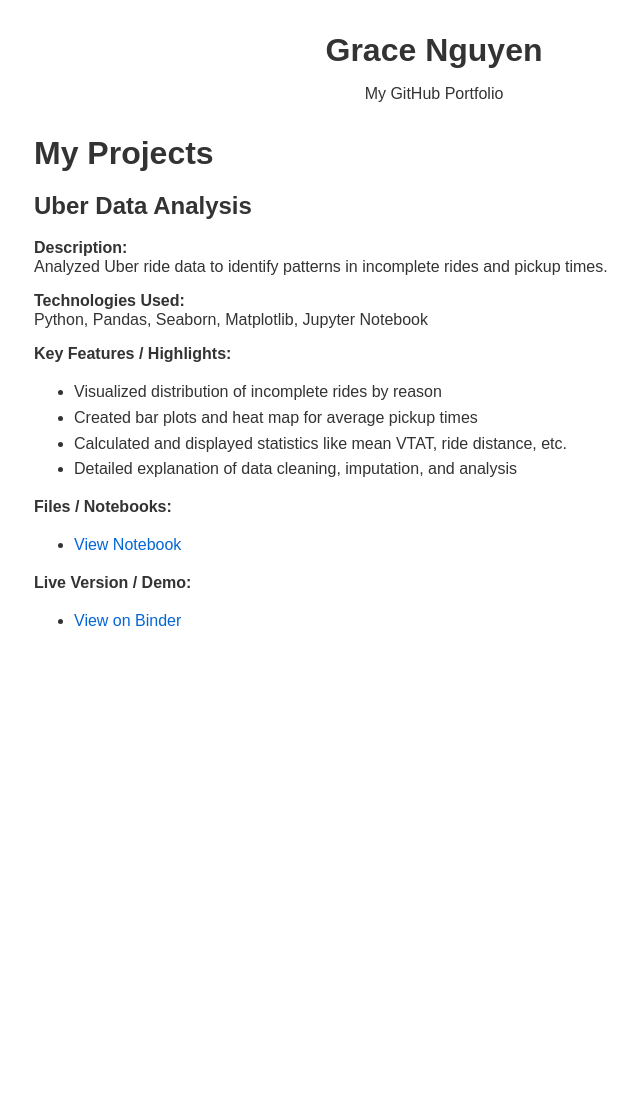
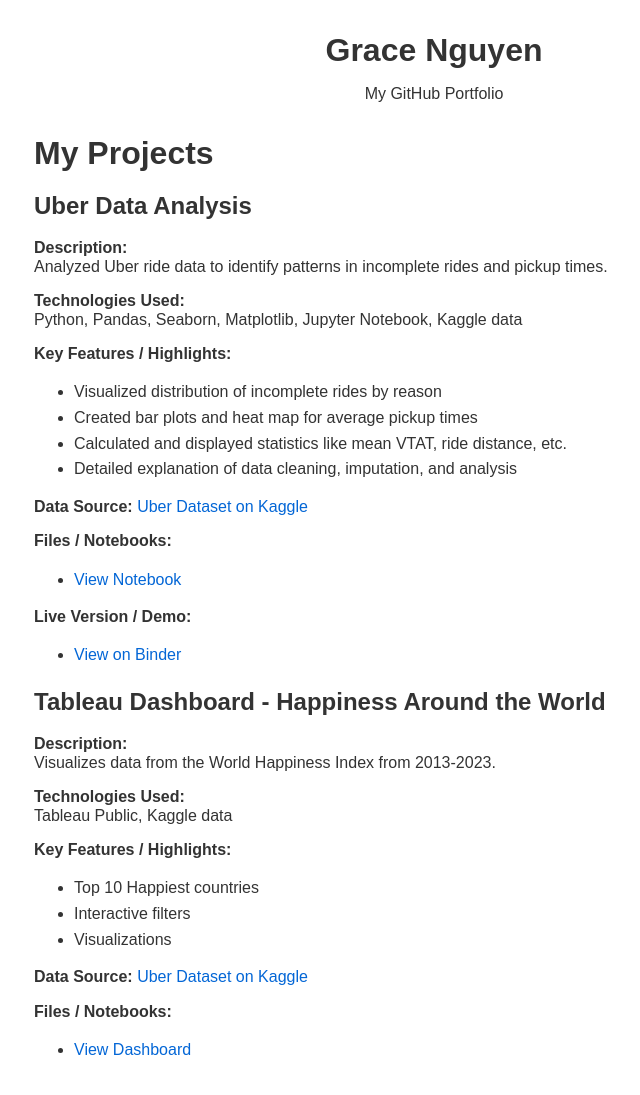
Before and after one commit to grng1560/grng1560.github.io, a Jekyll site: the page built from projects.md, in a window 1280 px wide. Shown: the whole page, without its empty margins (206-846 px from the left). Built offline with Jekyll 4.4.1, drawn with Linux system fonts in a browser that asks for light colours; before the commit the page ends 900 px from its top, so only the background shows below that.

Commit message:
Update projects.md
Added Tableau dashboard

```diff
--- a/projects.md
+++ b/projects.md
@@ -11,7 +11,7 @@
 Analyzed Uber ride data to identify patterns in incomplete rides and pickup times.
 
 **Technologies Used:**
-Python, Pandas, Seaborn, Matplotlib, Jupyter Notebook
+Python, Pandas, Seaborn, Matplotlib, Jupyter Notebook, Kaggle data
 
 **Key Features / Highlights:**
 - Visualized distribution of incomplete rides by reason
@@ -19,8 +19,28 @@
 - Calculated and displayed statistics like mean VTAT, ride distance, etc.
 - Detailed explanation of data cleaning, imputation, and analysis
 
+**Data Source:** [Uber Dataset on Kaggle](https://www.kaggle.com/datasets/yashdevladdha/uber-ride-analytics-dashboard/data)
+
 **Files / Notebooks:**
 - [View Notebook](https://github.com/grng1560/grng1560.github.io/blob/main/UberDataAnalysis.ipynb)
 
 **Live Version / Demo:**
 - [View on Binder](https://mybinder.org/v2/gh/grng1560/grng1560.github.io/main?filepath=UberDataAnalysis.ipynb)
+
+## Tableau Dashboard - Happiness Around the World
+
+**Description:**
+Visualizes data from the World Happiness Index from 2013-2023.
+
+**Technologies Used:**
+Tableau Public, Kaggle data
+
+**Key Features / Highlights:**
+- Top 10 Happiest countries
+- Interactive filters
+- Visualizations
+
+**Data Source:** [Uber Dataset on Kaggle](https://www.kaggle.com/datasets/simonaasm/world-happiness-index-by-reports-2013-2023)
+
+**Files / Notebooks:**
+- [View Dashboard](https://public.tableau.com/app/profile/grace.nguyen/viz/UnderstandingHappinessAroundtheWorld/Dashboard1)
```
